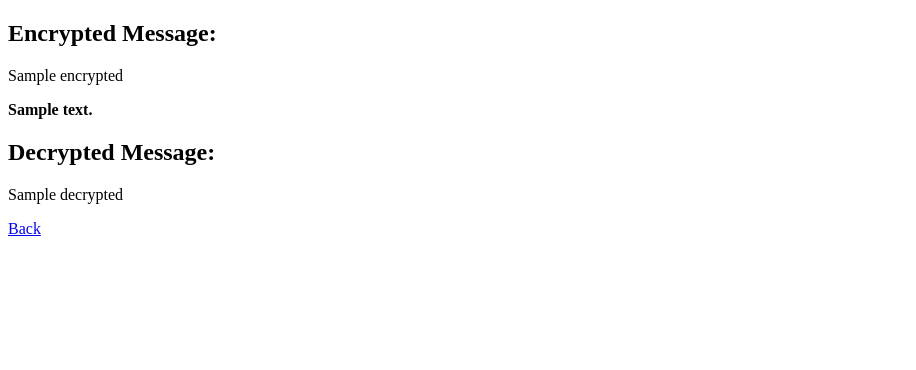
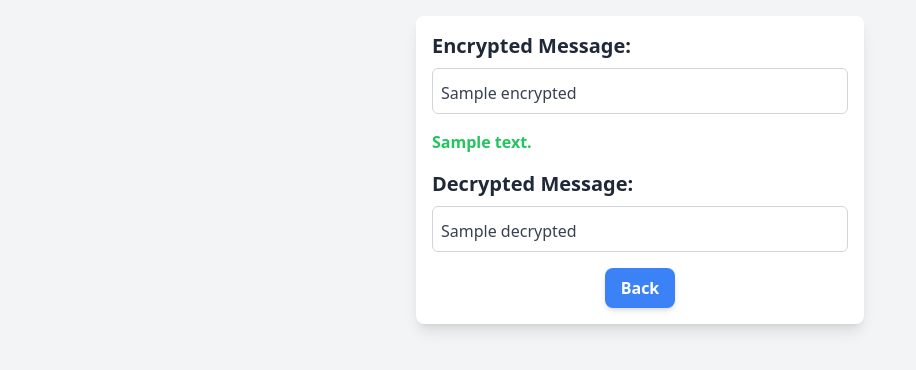
Before and after one commit to ImNoahDev/Password-Scrambler, a Flask app: template templates/result.html in a window 1280 px wide. Shown: the top 370 px of the page, without its empty margins (0-916 px from the left). Run offline with Flask 3, Linux system fonts and the light colour scheme; the template is opened without the code that fills it: most values are stand-ins (such as "Sample title", 1, 10 or a date in 2020); some libraries are stand-ins or nearby versions.

Commit message:
Add tailwind CSS to the results template

```diff
--- a/templates/result.html
+++ b/templates/result.html
@@ -3,27 +3,50 @@
 <head>
     <meta charset="UTF-8">
     <title>Result</title>
+    <script src="https://cdn.tailwindcss.com"></script>
 </head>
-<body>
+<body class="bg-gray-100 text-gray-800">
+    <div class="container mx-auto p-4">
+        <div class="max-w-md mx-auto bg-white shadow-lg rounded-lg overflow-hidden">
+            <div class="p-4">
                 {% if message %}
-    <h2>Generated Message:</h2>
-    <p>{{ message }}</p>
+                <div class="mb-4">
+                    <h2 class="text-xl font-bold">Generated Message:</h2>
+                    <div class="mt-2 text-gray-700 p-2 border border-gray-300 rounded-md max-h-48 overflow-auto">
+                        <p class="mt-1">{{ message }}</p>
+                    </div>
+                </div>
                 {% endif %}
 
                 {% if encrypted %}
-    <h2>Encrypted Message:</h2>
-    <p>{{ encrypted }}</p>
+                <div class="mb-4">
+                    <h2 class="text-xl font-bold">Encrypted Message:</h2>
+                    <div class="mt-2 text-gray-700 p-2 border border-gray-300 rounded-md max-h-48 overflow-auto">
+                        <p class="mt-1">{{ encrypted }}</p>
+                    </div>
+                </div>
                 {% endif %}
 
                 {% if clipboard_message %}
-    <p><strong>{{ clipboard_message }}</strong></p>
+                <div class="mb-4">
+                    <p class="text-green-500 font-semibold">{{ clipboard_message }}</p>
+                </div>
                 {% endif %}
 
                 {% if decrypted %}
-    <h2>Decrypted Message:</h2>
-    <p>{{ decrypted }}</p>
+                <div class="mb-4">
+                    <h2 class="text-xl font-bold">Decrypted Message:</h2>
+                    <div class="mt-2 text-gray-700 p-2 border border-gray-300 rounded-md max-h-48 overflow-auto">
+                        <p class="mt-1">{{ decrypted }}</p>
+                    </div>
+                </div>
                 {% endif %}
 
-    <a href="/">Back</a>
+                <div class="text-center">
+                    <a href="/" class="inline-block px-4 py-2 bg-blue-500 text-white font-semibold rounded-lg shadow-md hover:bg-blue-700 focus:outline-none focus:ring-2 focus:ring-blue-400 focus:ring-opacity-75">Back</a>
+                </div>
+            </div>
+        </div>
+    </div>
 </body>
 </html>
```
Lines whose indentation alone changed are shown as unchanged.
